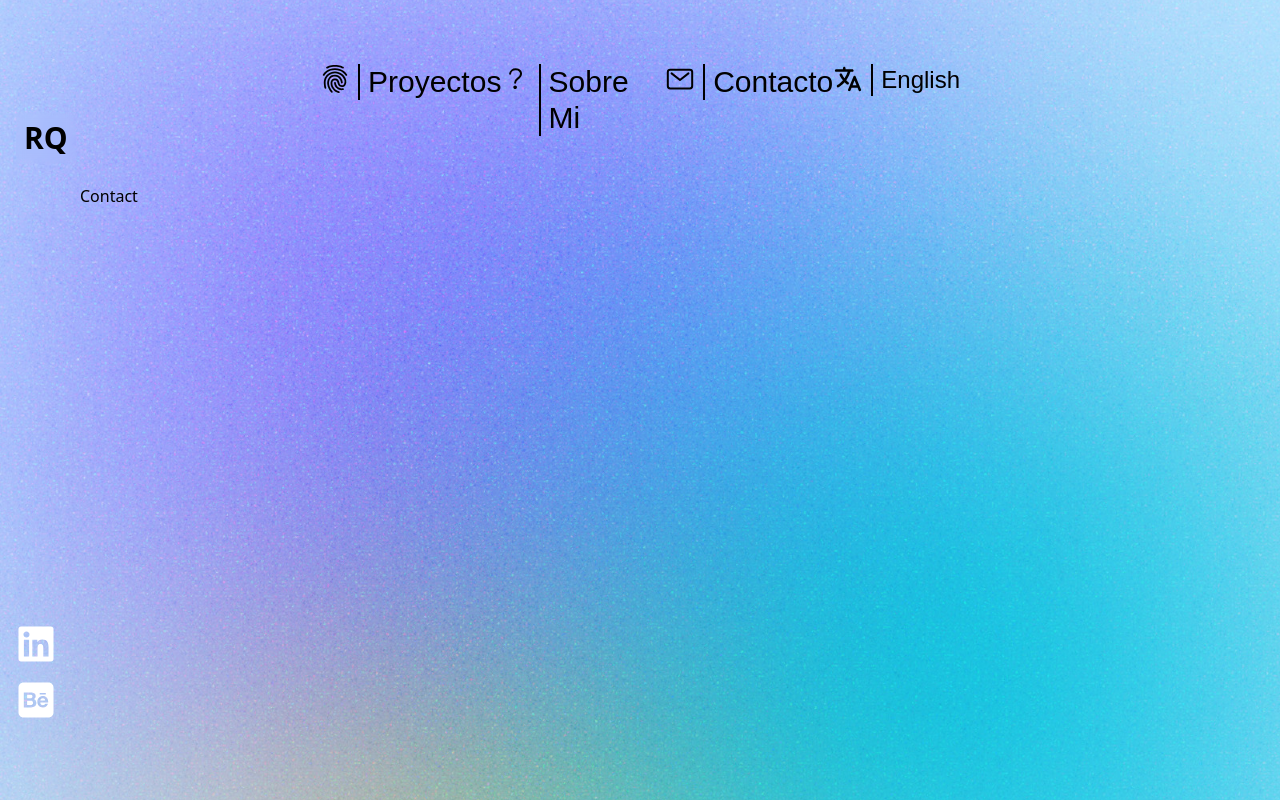
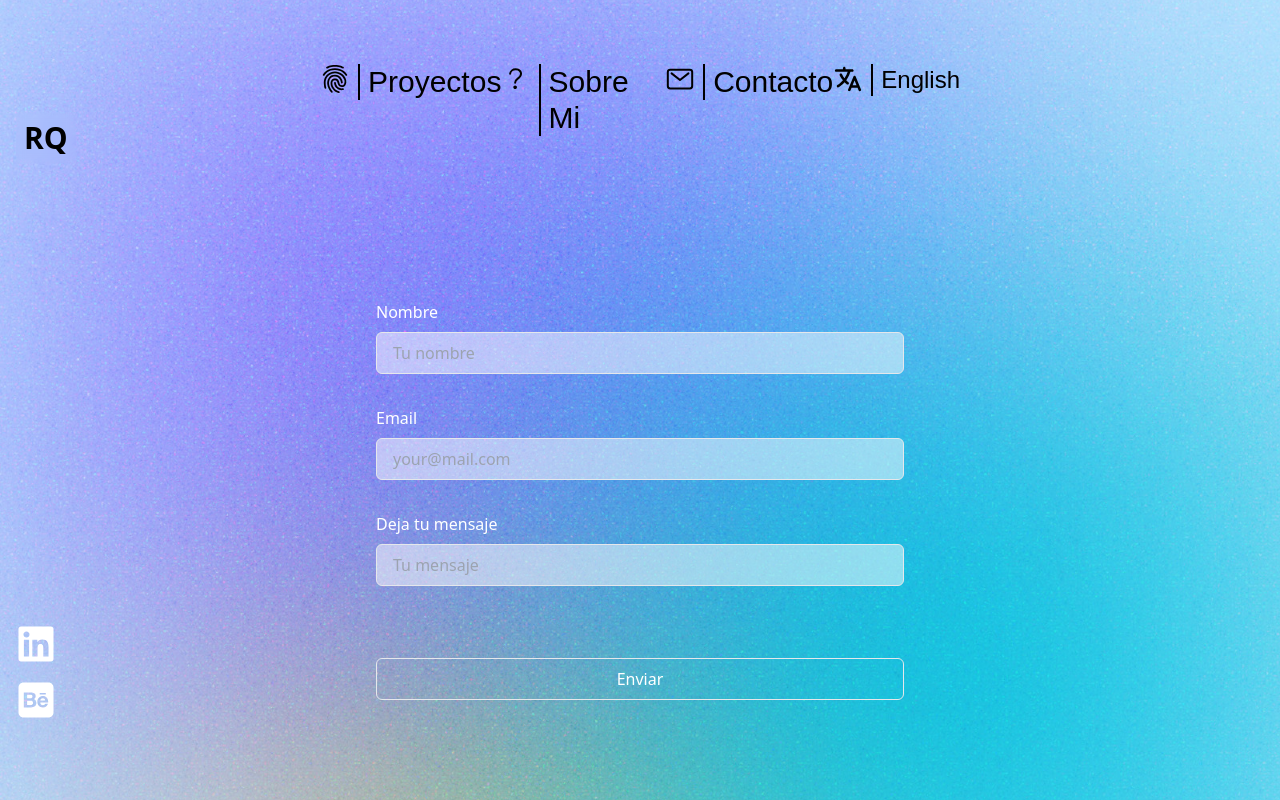
Before and after one commit to Thebassplayer/romina-quiroga-portfolio, a Next.js app: page /contact in a window 1280 px wide. Built offline with nearby package versions, Linux system fonts and the light colour scheme; a web font is replaced by a local one.

Commit message:
feat: Add lazy loading for ContactForm component
The ContactForm component in ContactForm.tsx has been updated to include lazy loading for improved performance. This change ensures that the form and its associated assets are loaded only when necessary, reducing the initial page load time.

```diff
--- /dev/null
+++ b/src/app/(desktopMenu)/contact/components/ContactForm/ContactForm.tsx
@@ -0,0 +1,39 @@
+const ContactForm = () => {
+  return (
+    <form className="animate-in text-foreground flex w-1/2 flex-col justify-center gap-2 p-4 *:font-roboto">
+      <label className="text-md text-white" htmlFor="email">
+        Nombre
+      </label>
+      <input
+        className=" mb-6 rounded-md border bg-white/50 px-4 py-2 text-white"
+        name="nombre"
+        placeholder="Tu nombre"
+        required
+      />
+      <label className="text-md text-white" htmlFor="email">
+        Email
+      </label>
+      <input
+        className=" mb-6 rounded-md border bg-white/50 px-4 py-2 text-white"
+        name="email"
+        placeholder="your@mail.com"
+        required
+      />
+      <label className="text-md text-white" htmlFor="email">
+        Deja tu mensaje
+      </label>
+      <input
+        className=" mb-6 rounded-md border bg-white/50 px-4 py-2 text-white"
+        name="email"
+        type="textarea"
+        placeholder="Tu mensaje"
+        required
+      />
+      <button className="mt-10 rounded-md border px-4 py-2 text-white">
+        Enviar
+      </button>
+    </form>
+  );
+};
+
+export default ContactForm;
--- a/src/app/(desktopMenu)/contact/page.tsx
+++ b/src/app/(desktopMenu)/contact/page.tsx
@@ -1,5 +1,11 @@
+import ContactForm from "./components/ContactForm/ContactForm";
+
 const Contact = () => {
-  return <div>Contact</div>;
+  return (
+    <div className="flex h-full w-full items-center justify-center">
+      <ContactForm />
+    </div>
+  );
 };
 
 export default Contact;
--- a/src/app/(desktopMenu)/layout.tsx
+++ b/src/app/(desktopMenu)/layout.tsx
@@ -10,7 +10,7 @@ const Layout = ({ children }: LayoutProps) => {
     <>
       <div className="flex h-screen w-full flex-col items-center">
         <DesktopMenu />
-        <div className="justify-cente mt-12 flex w-full grow px-20">
+        <div className="justify-cente mt-16 flex w-full grow px-20">
           {children}
         </div>
       </div>
--- a/src/components/LeftMenu/LeftMenu.tsx
+++ b/src/components/LeftMenu/LeftMenu.tsx
@@ -22,7 +22,7 @@ const LeftMenu = ({ className }: LeftMenuProps) => {
     <div className={cx("w-200 flex h-full flex-col pl-4", className)}>
       <div className="grow">
         {isHome ? (
-          <button onClick={scrollToTop} title="Scroll to Top">
+          <button onClick={scrollToTop} title="Go Top">
             <TextTransition className="mt-28 font-roboto text-2xl font-bold" />
           </button>
         ) : (
```
